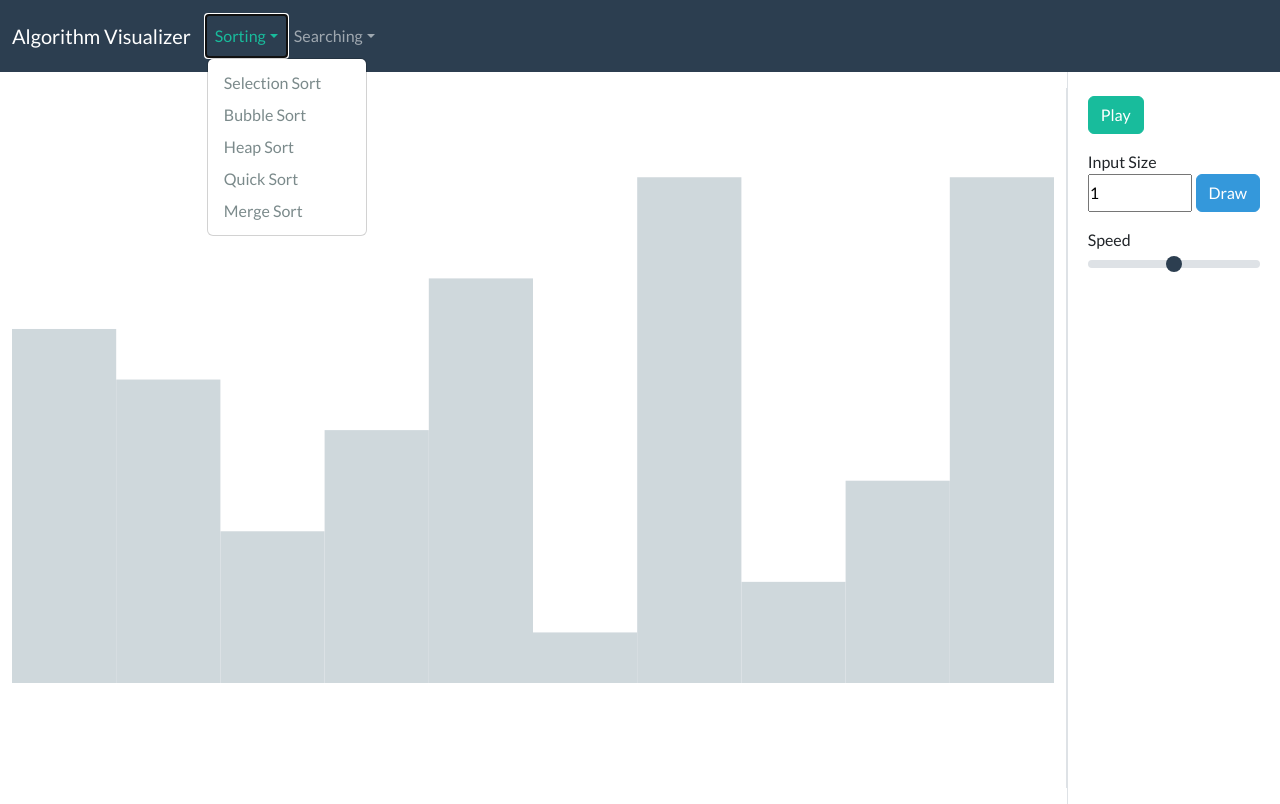
After one commit to khoaxuantu/Algorithms-Visualizer, a Flask app: page /merge_sort in a window 1280 px wide, after a click on "Sorting". The commit adds this page. Run offline with Flask 2, Linux system fonts and the light colour scheme; some libraries are stand-ins or nearby versions.

Commit message:
Add merge sort

```diff
--- a/app.py
+++ b/app.py
@@ -22,3 +22,7 @@ def heap_render():
 @app.route("/quick_sort")
 def quickSort_render():
     return render_template("core/sort/quick_sort.html.j2")
+
+@app.route("/merge_sort")
+def mergeSort_render():
+    return render_template("core/sort/merge_sort.html.j2")
--- /dev/null
+++ b/static/js/sort/merge_sort.js
@@ -0,0 +1,51 @@
+import { swap, getDelay } from "../lib/cust_func_lib.js";
+import { BlockGraphFactory } from "../lib/graph.js";
+import { enableControl, disableControl } from "../lib/nodectrl.js";
+
+/* Namespace URI for createElementNS */
+var svgns = "http://www.w3.org/2000/svg";
+
+/* Get the size of SVG */
+const canvas = document.getElementById("graph");
+const svgWidth = parseInt(canvas.clientWidth);
+const svgHigh = parseInt(canvas.clientHeight) * 0.85;
+
+/* Build graph */
+let new_graph;
+function drawNewGraph(size) {
+    new_graph = new BlockGraphFactory(size, svgWidth, svgHigh, svgns);
+    let buildGraph = new_graph.createGraph();
+
+    buildGraph.draw();
+}
+
+// Initial drawing
+drawNewGraph(10)
+
+/* Trigger new graph drawing button */
+const submitSize = document.getElementById("submitSize");
+submitSize.addEventListener("click", function () {
+    new_graph.clearGraph();
+    drawNewGraph(document.getElementById("inputSize").value);
+})
+
+/* Implement Merge Sort */
+/**
+ * For visualization
+ *  -
+ */
+function mergeSort(delay, arr) {
+
+}
+
+/* Trigger the play button */
+const button = document.getElementById("play");
+button.addEventListener("click", function() {
+    let arr = document.getElementsByClassName("block");
+
+    let speed = getDelay();
+
+    // Disable control form
+    disableControl();
+    quickSort(speed, arr, 0, arr.length-1);
+})
--- /dev/null
+++ b/templates/core/sort/merge_sort.html.j2
@@ -0,0 +1,14 @@
+{% extends "layouts/layout.html" %}
+
+
+{% block title %}
+    Merge Sort
+{% endblock title %}
+
+{% block simulation %}
+<svg id="graph" width="100%" height="85%" style="transform: rotateX(180deg);"></svg>
+{% endblock simulation %}
+
+{% block JavascriptCode %}
+<script type="module" src="../../../static/js/sort/merge_sort.js"></script>
+{% endblock JavascriptCode %}
--- a/templates/layouts/layout.html
+++ b/templates/layouts/layout.html
@@ -37,7 +37,7 @@
                               <a class="dropdown-item" href="/bubble_sort">Bubble Sort</a>
                               <a class="dropdown-item" href="/heap_sort">Heap Sort</a>
                               <a class="dropdown-item" href="/quick_sort">Quick Sort</a>
-                              <a class="dropdown-item" href="/">Merge Sort</a>
+                              <a class="dropdown-item" href="/merge_sort">Merge Sort</a>
                             </div>
                         </li>
                         <li class="nav-item dropdown">
```
